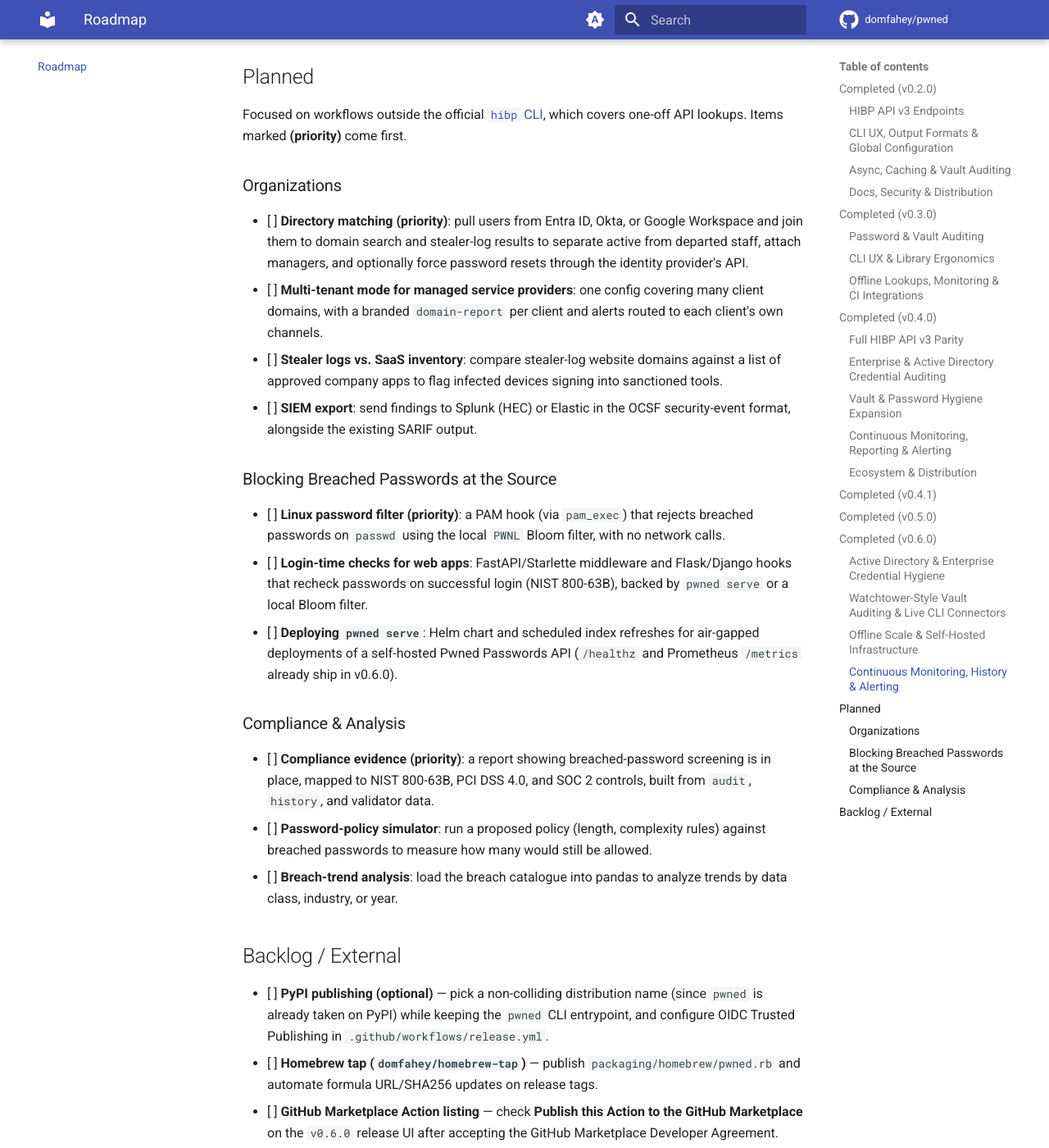
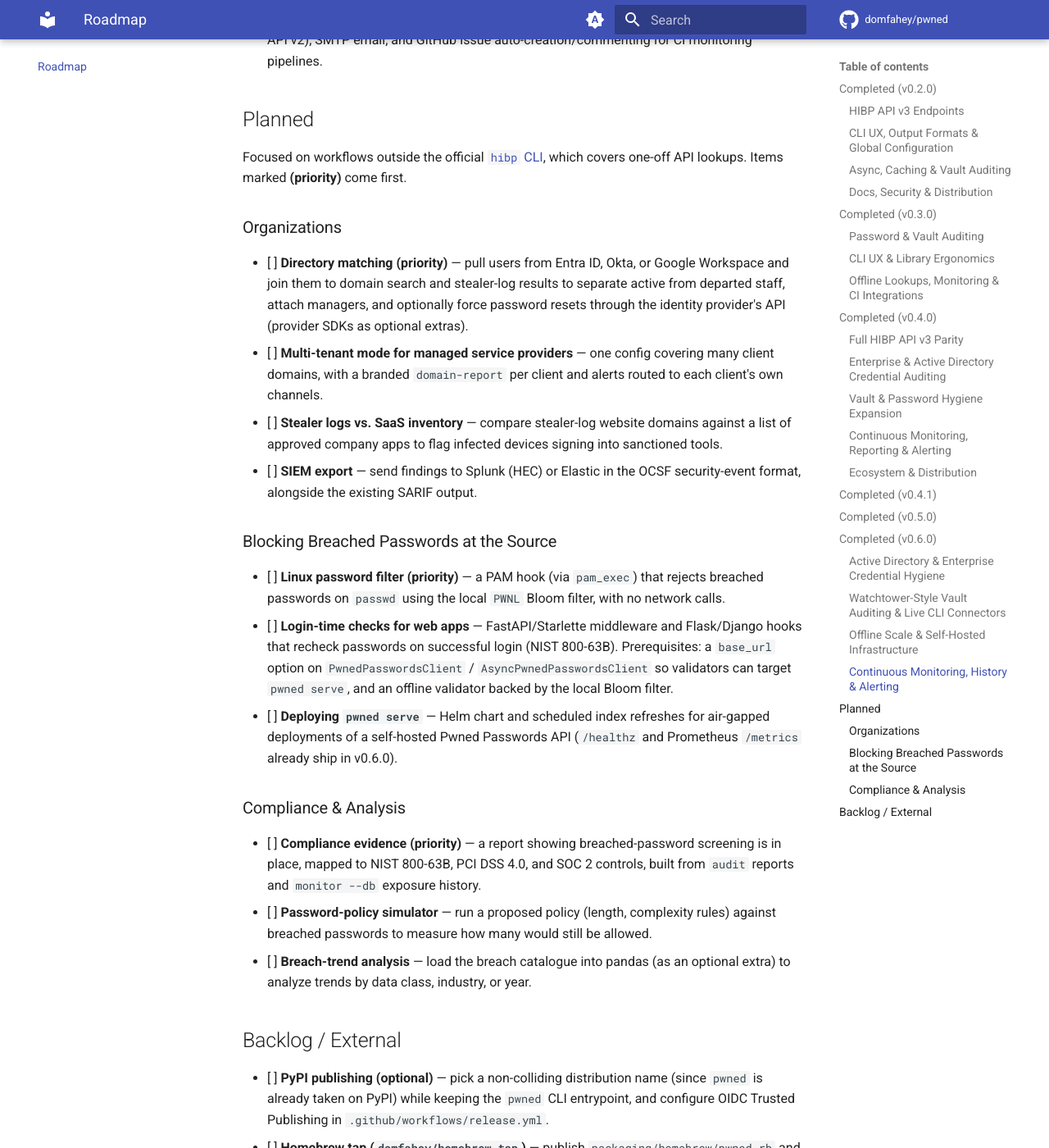
Before and after one commit to domfahey/pwned, an MkDocs documentation site: the page built from docs/roadmap.md, in a window 1280 px wide and 1400 px high, scrolled down 8067 px. Shown: the whole window at 82% size. Built offline with MkDocs 1.6.1 and Material for MkDocs 9.7.7, drawn with Linux system fonts in a browser that asks for light colours; comment, search, counter and statistics services are not loaded; some of the changed text lies outside the part shown.

Commit message:
docs: fix second roadmap audit findings and add Scorecard review item
Co-Authored-By: Claude Opus 5.5 <noreply@anthropic.com>

```diff
--- a/docs/roadmap.md
+++ b/docs/roadmap.md
@@ -103,7 +103,7 @@ Planned and completed improvements for `pwned`, prioritized from peer HIBP CLI/S
 - [x] **CLI password range lookup (`pwned password-range <5-hex>`)** — expose `get_password_range()` on the CLI (`--ntlm`, padding stripped) alongside `pwned password`.
 - [x] **Raw 6-char SHA-1 prefix support on `account-range`** — allow passing a pre-hashed 6-char hex prefix directly to `pwned account-range` (matching `hibp account range <prefix>`).
 - [x] **Non-interactive `pwned auth set --stdin`** — read `HIBP_API_KEY` from standard input for scripted setup without exposing secrets in shell history or `ps` output.
-- [x] **Global `--outfile <path>` (+ `--force`) and CLI shorthands** — write formatted UTF-8 output directly to disk from any data command with safe overwrite protection, plus global `--markdown`, `--mode sha1|ntlm`, `-n`, and `--parallelism`/`-p`.
+- [x] **Global `--outfile <path>` (+ `--force`) and CLI shorthands** — write formatted UTF-8 output directly to disk from any data command with safe overwrite protection, plus global `--markdown` and per-command `--mode sha1|ntlm`, `-n`, and `--parallelism`/`-p` shorthands.
 - [x] **Per-prefix offline dump directory interop (`00000.txt`–`FFFFF.txt`)** — directory-per-prefix downloads with compact `.pwned-index.json` hash-mode & ETag checkpoints (`--force-refresh` / `--overwrite`), atomic shard writes, and `O(1)` directory lookups in `OfflinePasswordsClient` for direct interoperability with official `HaveIBeenPwned.Cli` (`hibp password download`).
 - [x] **End-user `pwned doctor` CLI subcommand** — verify HIBP API connectivity, subscription tier/RPM, active credential source, keyring availability, cache size, and offline DB integrity directly from installed `pwned` binaries.
 - [x] **Smart `latestBreach` pre-check in `pwned monitor`** — poll unauthenticated `GET /latestBreach` (Cloudflare-cached) first and skip `GET /breachedDomain/{domain}` queries when no new breach has been added since each domain's last baseline snapshot.
@@ -134,20 +134,20 @@ Prioritized from cross-ecosystem research (official `HaveIBeenPwned.Cli` / `have
 Focused on workflows outside the official [`hibp` CLI](https://haveibeenpwned.com/cli), which covers one-off API lookups. Items marked **(priority)** come first.
 
 ### Organizations
-- [ ] **Directory matching (priority)**: pull users from Entra ID, Okta, or Google Workspace and join them to domain search and stealer-log results to separate active from departed staff, attach managers, and optionally force password resets through the identity provider's API.
-- [ ] **Multi-tenant mode for managed service providers**: one config covering many client domains, with a branded `domain-report` per client and alerts routed to each client's own channels.
-- [ ] **Stealer logs vs. SaaS inventory**: compare stealer-log website domains against a list of approved company apps to flag infected devices signing into sanctioned tools.
-- [ ] **SIEM export**: send findings to Splunk (HEC) or Elastic in the OCSF security-event format, alongside the existing SARIF output.
+- [ ] **Directory matching (priority)** — pull users from Entra ID, Okta, or Google Workspace and join them to domain search and stealer-log results to separate active from departed staff, attach managers, and optionally force password resets through the identity provider's API (provider SDKs as optional extras).
+- [ ] **Multi-tenant mode for managed service providers** — one config covering many client domains, with a branded `domain-report` per client and alerts routed to each client's own channels.
+- [ ] **Stealer logs vs. SaaS inventory** — compare stealer-log website domains against a list of approved company apps to flag infected devices signing into sanctioned tools.
+- [ ] **SIEM export** — send findings to Splunk (HEC) or Elastic in the OCSF security-event format, alongside the existing SARIF output.
 
 ### Blocking Breached Passwords at the Source
-- [ ] **Linux password filter (priority)**: a PAM hook (via `pam_exec`) that rejects breached passwords on `passwd` using the local `PWNL` Bloom filter, with no network calls.
-- [ ] **Login-time checks for web apps**: FastAPI/Starlette middleware and Flask/Django hooks that recheck passwords on successful login (NIST 800-63B), backed by `pwned serve` or a local Bloom filter.
-- [ ] **Deploying `pwned serve`**: Helm chart and scheduled index refreshes for air-gapped deployments of a self-hosted Pwned Passwords API (`/healthz` and Prometheus `/metrics` already ship in v0.6.0).
+- [ ] **Linux password filter (priority)** — a PAM hook (via `pam_exec`) that rejects breached passwords on `passwd` using the local `PWNL` Bloom filter, with no network calls.
+- [ ] **Login-time checks for web apps** — FastAPI/Starlette middleware and Flask/Django hooks that recheck passwords on successful login (NIST 800-63B). Prerequisites: a `base_url` option on `PwnedPasswordsClient` / `AsyncPwnedPasswordsClient` so validators can target `pwned serve`, and an offline validator backed by the local Bloom filter.
+- [ ] **Deploying `pwned serve`** — Helm chart and scheduled index refreshes for air-gapped deployments of a self-hosted Pwned Passwords API (`/healthz` and Prometheus `/metrics` already ship in v0.6.0).
 
 ### Compliance & Analysis
-- [ ] **Compliance evidence (priority)**: a report showing breached-password screening is in place, mapped to NIST 800-63B, PCI DSS 4.0, and SOC 2 controls, built from `audit`, `history`, and validator data.
-- [ ] **Password-policy simulator**: run a proposed policy (length, complexity rules) against breached passwords to measure how many would still be allowed.
-- [ ] **Breach-trend analysis**: load the breach catalogue into pandas to analyze trends by data class, industry, or year.
+- [ ] **Compliance evidence (priority)** — a report showing breached-password screening is in place, mapped to NIST 800-63B, PCI DSS 4.0, and SOC 2 controls, built from `audit` reports and `monitor --db` exposure history.
+- [ ] **Password-policy simulator** — run a proposed policy (length, complexity rules) against breached passwords to measure how many would still be allowed.
+- [ ] **Breach-trend analysis** — load the breach catalogue into pandas (as an optional extra) to analyze trends by data class, industry, or year.
 
 ## Backlog / External
 
@@ -155,3 +155,4 @@ Focused on workflows outside the official [`hibp` CLI](https://haveibeenpwned.co
 - [ ] **Homebrew tap (`domfahey/homebrew-tap`)** — publish `packaging/homebrew/pwned.rb` and automate formula URL/SHA256 updates on release tags.
 - [ ] **GitHub Marketplace Action listing** — check **Publish this Action to the GitHub Marketplace** on the `v0.6.0` release UI after accepting the GitHub Marketplace Developer Agreement.
 - [ ] **OpenSSF Best Practices badge** — manual web registration on `bestpractices.dev`.
+- [ ] **OpenSSF Scorecard `CodeReviewID` alert** — PRs (e.g. #28) merge without an approving review; add a second reviewer or a required-review rule, or dismiss the alert with a documented rationale.
```
Also changed, not shown: other parts of docs/roadmap.md (+2 -2 lines).
